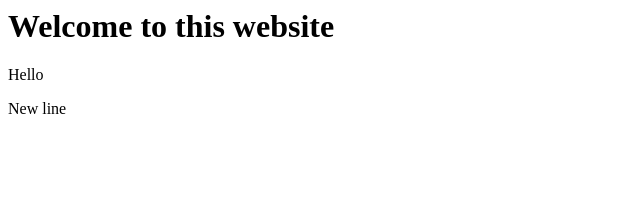
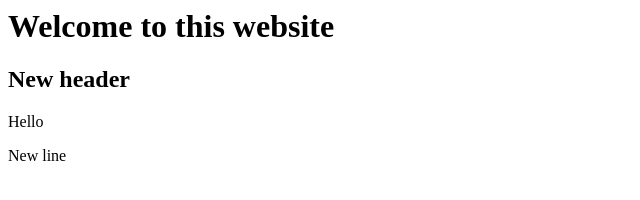
Before and after one commit to Tettipappus/harvard-cs50, a plain HTML site: page index.html in a window 1280 px wide. Shown: the whole page, without its empty margins (0-640 px from the left). Drawn offline with Linux system fonts and the light colour scheme.

Commit message:
Added h2

```diff
--- a/index.html
+++ b/index.html
@@ -1,3 +1,4 @@
 <h1> Welcome to this website</h1>
+<h2> New header</h2>
 <div>Hello</div>
 <p>New line</p>
```
